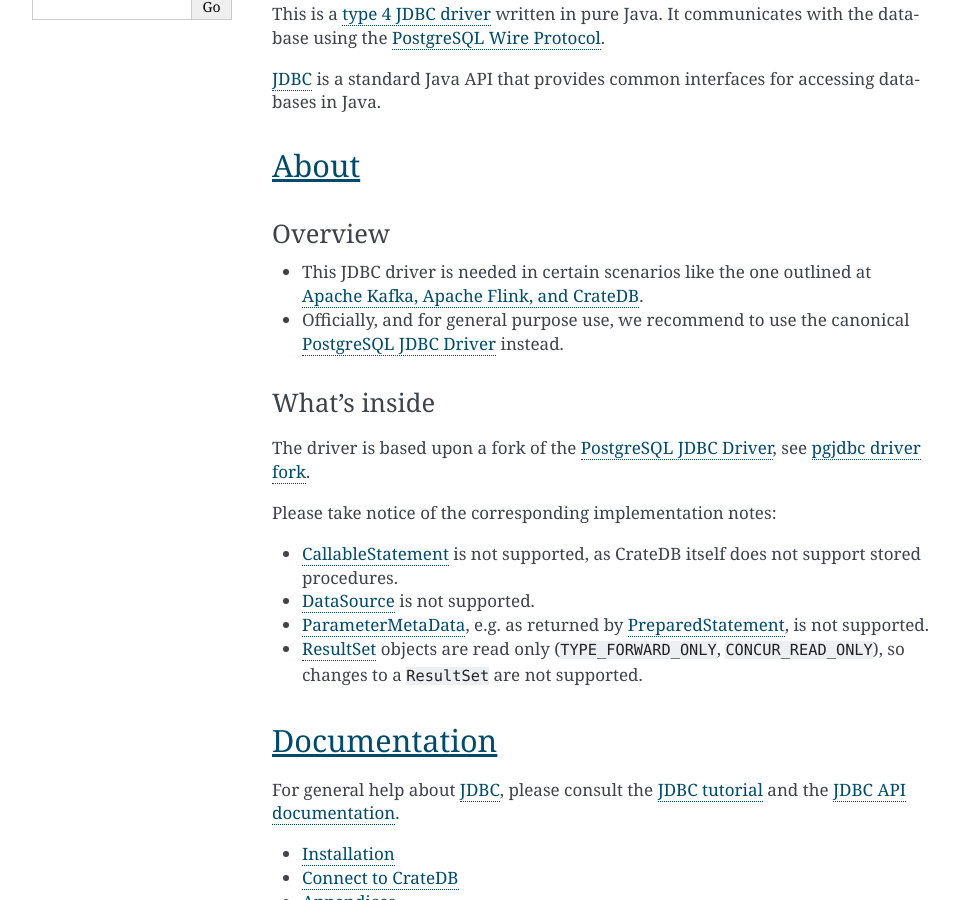
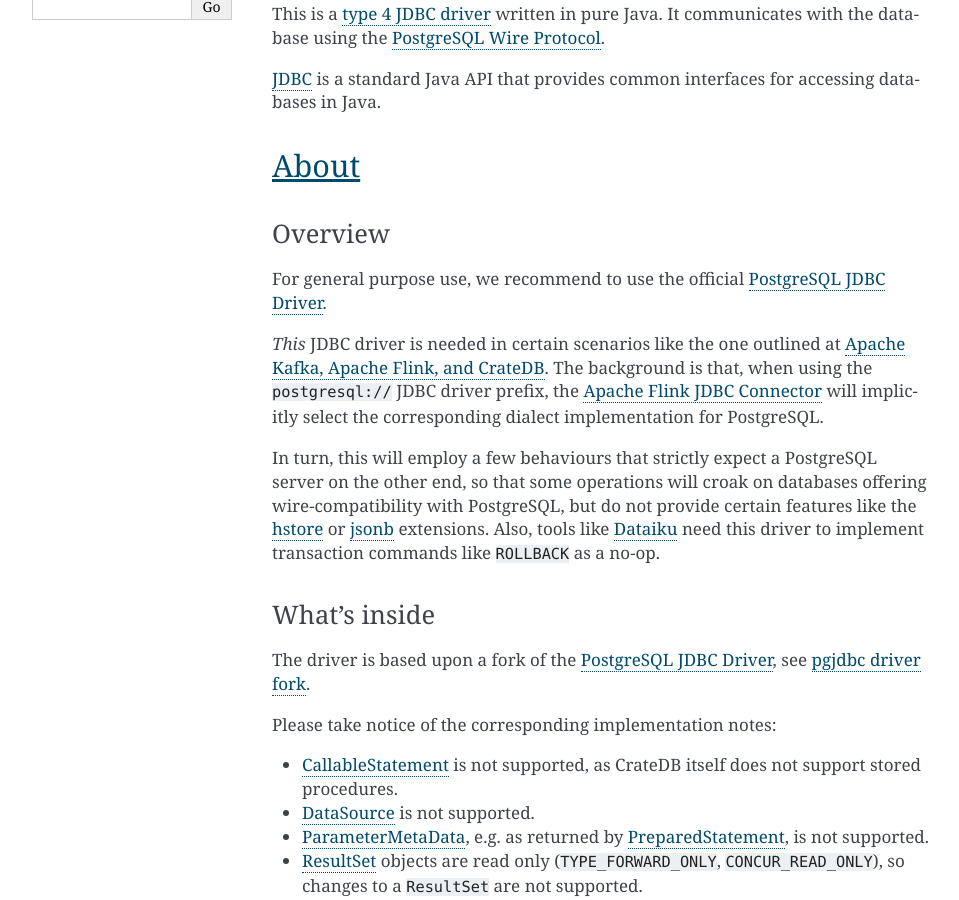
Before and after one commit to crate/crate-jdbc, a Sphinx documentation site: the page built from docs/index.rst, in a window 1280 px wide and 900 px high, scrolled down 382 px. Shown: the whole window, without its empty margins (148-1107 px from the left). Built offline with Sphinx 7.4.7, drawn with Linux system fonts in a browser that asks for light colours.

Commit message:
Documentation: Further clarify the scenario where this driver is needed

```diff
--- a/docs/index.rst
+++ b/docs/index.rst
@@ -31,10 +33,21 @@
 Overview
 ========
 
-- This JDBC driver is needed in certain scenarios like the one outlined at
-  `Apache Kafka, Apache Flink, and CrateDB`_.
-- Officially, and for general purpose use, we recommend to use the canonical
-  `PostgreSQL JDBC Driver`_ instead.
+For general purpose use, we recommend to use the official `PostgreSQL JDBC
+Driver`_.
+
+*This* JDBC driver is needed in certain scenarios like the one outlined at
+`Apache Kafka, Apache Flink, and CrateDB`_. The background is that, when using
+the ``postgresql://`` JDBC driver prefix, the `Apache Flink JDBC Connector`_
+will implicitly select the corresponding dialect implementation for PostgreSQL.
+
+In turn, this will employ a few behaviours that strictly expect a PostgreSQL
+server on the other end, so that some operations will croak on databases
+offering wire-compatibility with PostgreSQL, but do not provide certain
+features like the `hstore`_ or `jsonb`_ extensions. Also, tools like `Dataiku`_
+need this driver to implement transaction commands like ``ROLLBACK`` as a
+no-op.
+
 
 .. _implementations:
 .. _jdbc-implementation:
@@ -87,17 +100,21 @@
   and `Flink example jobs for CrateDB`_.
 
 
+.. _Apache Flink JDBC Connector: https://github.com/apache/flink-connector-jdbc
 .. _Apache Kafka, Apache Flink, and CrateDB: https://github.com/crate/cratedb-examples/tree/main/stacks/kafka-flink
 .. _Basic example for connecting to CrateDB and CrateDB Cloud using JDBC: https://github.com/crate/cratedb-examples/tree/main/by-language/java-jdbc
 .. _Build a data ingestion pipeline using Kafka, Flink, and CrateDB: https://dev.to/crate/build-a-data-ingestion-pipeline-using-kafka-flink-and-cratedb-1h5o
 .. _CallableStatement: https://docs.oracle.com/javase/8/docs/api/java/sql/CallableStatement.html
 .. _CrateDB: https://crate.io/products/cratedb/
+.. _Dataiku: https://www.dataiku.com/
 .. _DataSource: https://docs.oracle.com/javase/8/docs/api/javax/sql/DataSource.html
 .. _Flink example jobs for CrateDB: https://github.com/crate/cratedb-flink-jobs
 .. _hosted on GitHub: https://github.com/crate/crate-jdbc/
+.. _hstore: https://www.postgresql.org/docs/current/hstore.html
 .. _JDBC API documentation: https://docs.oracle.com/javase/8/docs/technotes/guides/jdbc/
 .. _JDBC tutorial: https://docs.oracle.com/javase/tutorial/jdbc/basics/
 .. _JDBC: https://en.wikipedia.org/wiki/Java_Database_Connectivity
+.. _jsonb: https://www.postgresql.org/docs/current/datatype-json.html
 .. _ParameterMetaData: https://docs.oracle.com/javase/8/docs/api/java/sql/ParameterMetaData.html
 .. _pgjdbc driver fork: https://github.com/crate/pgjdbc
 .. _PostgreSQL JDBC Driver: https://github.com/pgjdbc/pgjdbc
```
Also changed, not shown: other parts of docs/index.rst (+2 -0 lines).
